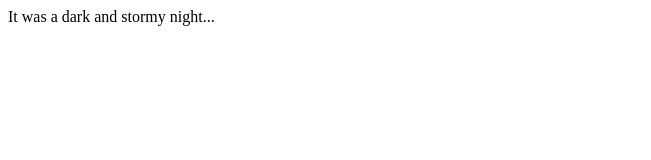
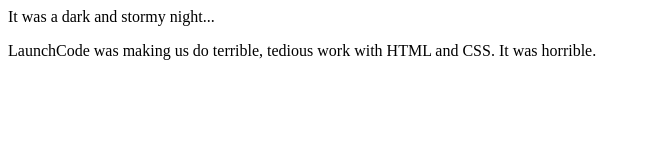
Before and after one commit to JMAINE14/fireside-story, a plain HTML site: page index.html in a window 1280 px wide. Shown: the whole page, without its empty margins (0-651 px from the left). Drawn offline with Linux system fonts and the light colour scheme.

Commit message:
added second line of story

```diff
--- a/index.html
+++ b/index.html
@@ -1,5 +1,6 @@
 <html>
   <body>
     <p>It was a dark and stormy night...</p>
+    <p>LaunchCode was making us do terrible, tedious work with HTML and CSS. It was horrible.</p>
   </body>
 </html>
```
